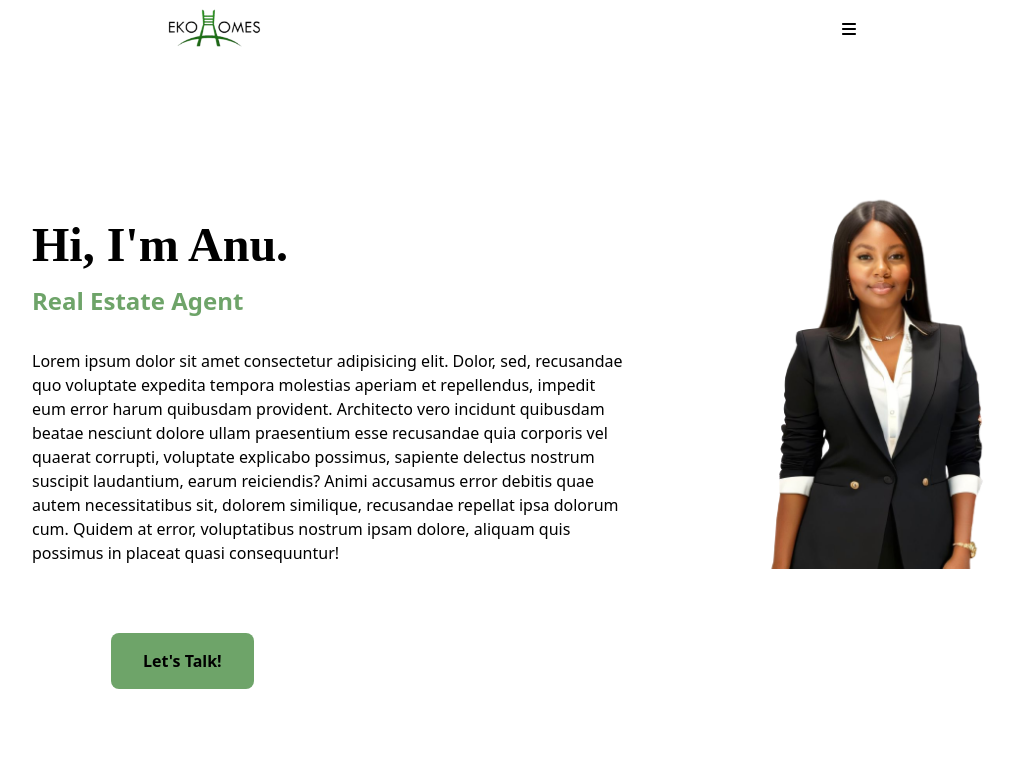
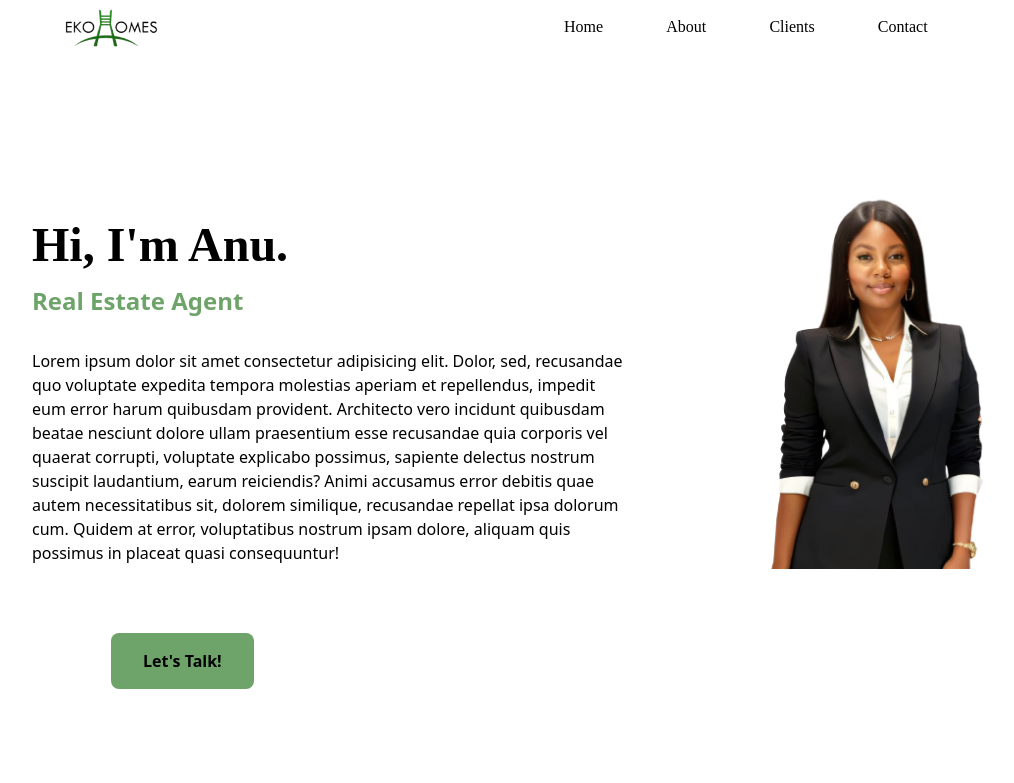
Before and after one commit to Olayinka-Ayode/ekohomesng, a React (Create React App) app: page / in a window 1280 px wide. Shown: the top 783 px of the page, without its empty margins (145-1159 px from the left). Built offline with nearby package versions, Linux system fonts and the light colour scheme.

Commit message:
modifies navbar

```diff
--- a/src/Navbar.js
+++ b/src/Navbar.js
@@ -24,9 +24,9 @@ const Navbar = () => {
     return (
         <nav className='flex justify-around items-center relative'>
             <div className="logo-container"><img src={logo} alt="logo" width={logoWidth} /></div>
-            <FontAwesomeIcon icon={icons} className="cursor-pointer" onClick={(e) => {checkIconClick(e)}}/>
-            <div className="list-container w-1/3 items-center absolute top-16 left-12 text-left hidden" id="listNav">
-                <ul className='md:flex justify-around items-center font-playPen'>
+            <FontAwesomeIcon icon={icons} className="cursor-pointer md:hidden" onClick={(e) => {checkIconClick(e)}}/>
+            <div className="list-container w-1/3 items-center absolute md:static top-16 left-12 text-left md:flex hidden md:top-0 md:left-0" id="listNav">
+                <ul className='md:flex justify-around items-center font-playPen w-full'>
                     <li><a href="#">Home</a></li>
                     <li><a href="#about">About</a></li>
                     <li><a href="#referral">Clients</a></li>
```
